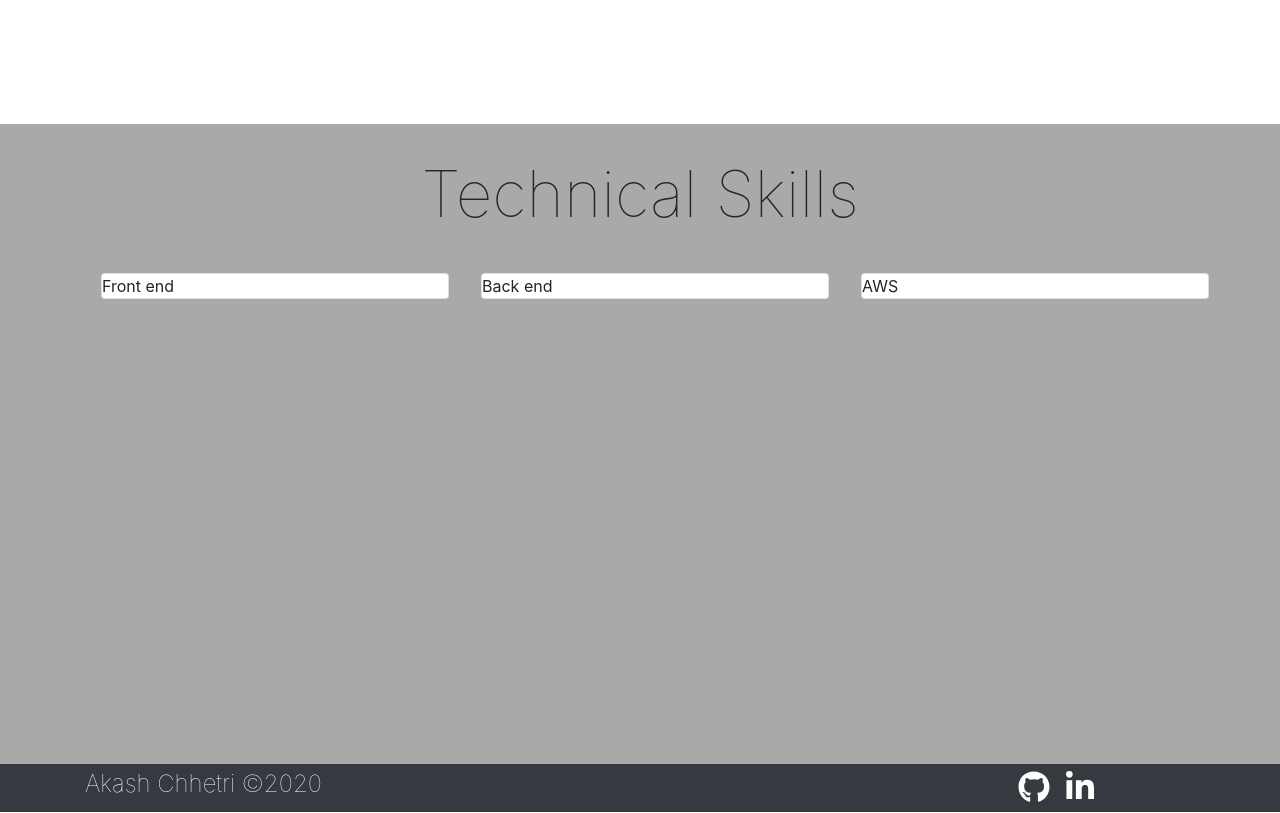
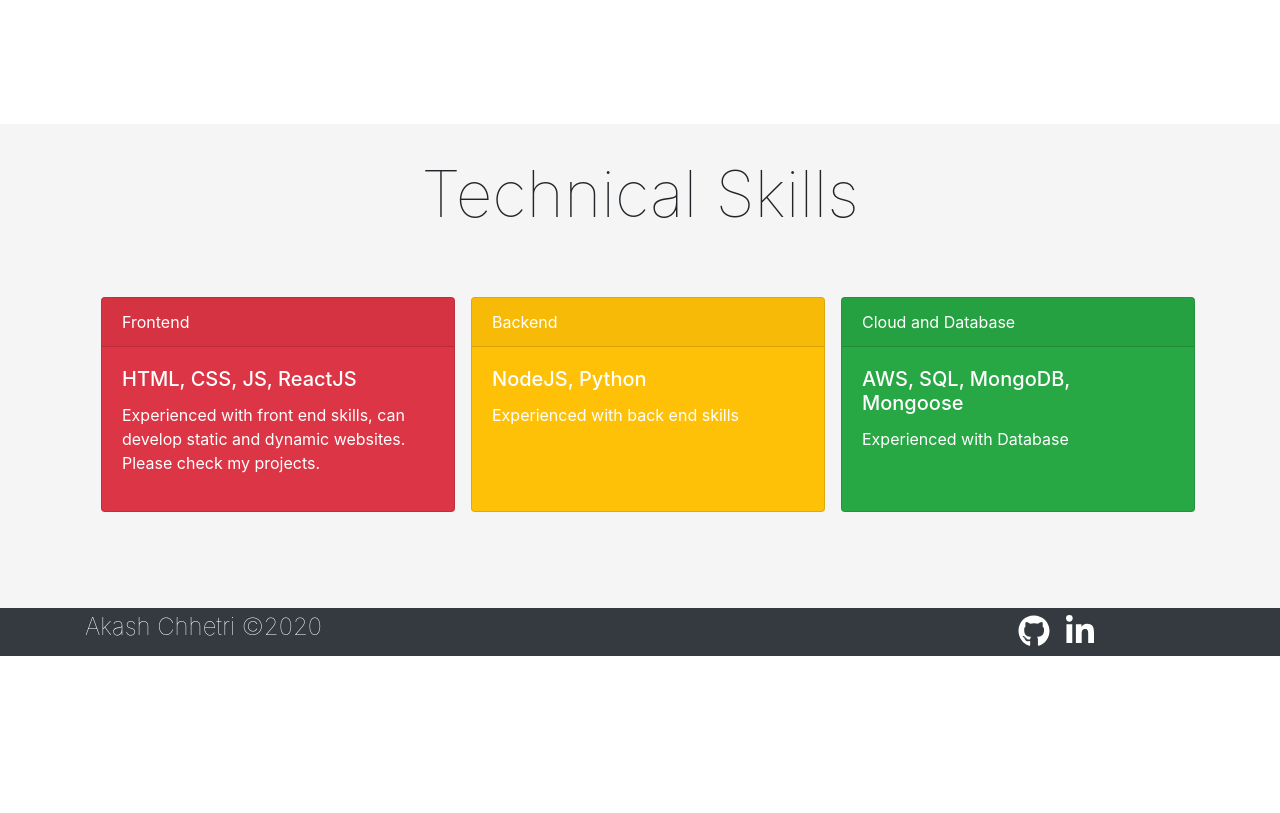
Before and after one commit to achhetr/portfolio, a React (Create React App) app: page / in a window 1280 px wide. Shown: the part 700-1513 px from the top of the page. After the commit the page ends 1357 px from the top, so only its background shows below. Built offline with nearby package versions, Linux system fonts and the light colour scheme.

Commit message:
technical skills added

```diff
--- a/src/components/HomePage/Techskills/Techskills.js
+++ b/src/components/HomePage/Techskills/Techskills.js
@@ -1,36 +1,96 @@
 import React from 'react';
+import { Row, Col, Container, Card, Button } from 'react-bootstrap';
 
 import techSkillsStyle from './techSkills.module.css';
-import { Row, Col, Card, Container } from 'react-bootstrap';
 
 const Techskills = () => {
 	return (
 		<div className={techSkillsStyle.Container}>
 			<h4 className={techSkillsStyle.Title}>Technical Skills</h4>
-			<Container>
-				<Row>
+			<Container className="mt-5">
+				<Row noGutters>
 					<Col sm={12} md={4} className={techSkillsStyle.CardFlip}>
 						<div className={techSkillsStyle.CardFront}>
-							<Card>Front end</Card>
+							<Card bg="danger" text="white">
+								<Card.Header>Frontend</Card.Header>
+								<Card.Body>
+									<Card.Title>
+										HTML, CSS, JS, ReactJS
+									</Card.Title>
+									<Card.Text>
+										Experienced with front end skills, can
+										develop static and dynamic websites.
+										Please check my projects.
+									</Card.Text>
+								</Card.Body>
+							</Card>
 						</div>
 						<div className={techSkillsStyle.CardBack}>
-							<Card>Front ka back</Card>
+							<Card bg="warning" text="white">
+								<Card.Header>Frontend</Card.Header>
+								<Card.Body>
+									<Card.Title>
+										HTML, CSS, JS, ReactJS
+									</Card.Title>
+									<Card.Text>
+										Experienced with front end skills, can
+										develop static and dynamic websites.
+										Please check my projects.
+									</Card.Text>
+								</Card.Body>
+							</Card>
 						</div>
 					</Col>
 					<Col sm={12} md={4} className={techSkillsStyle.CardFlip}>
 						<div className={techSkillsStyle.CardFront}>
-							<Card>Back end</Card>
+							<Card bg="warning" text="white">
+								<Card.Header>Backend</Card.Header>
+								<Card.Body>
+									<Card.Title>NodeJS, Python</Card.Title>
+									<Card.Text>
+										Experienced with back end skills
+									</Card.Text>
+								</Card.Body>
+							</Card>
 						</div>
 						<div className={techSkillsStyle.CardBack}>
-							<Card>Back ka back</Card>
+							<Card bg="success" text="white">
+								<Card.Header>Backend</Card.Header>
+								<Card.Body>
+									<Card.Title>NodeJS, Python</Card.Title>
+									<Card.Text>
+										Experienced with back end skills
+									</Card.Text>
+								</Card.Body>
+							</Card>
 						</div>
 					</Col>
 					<Col sm={12} md={4} className={techSkillsStyle.CardFlip}>
 						<div className={techSkillsStyle.CardFront}>
-							<Card>AWS</Card>
+							<Card bg="success" text="white">
+								<Card.Header>Cloud and Database</Card.Header>
+								<Card.Body>
+									<Card.Title>
+										AWS, SQL, MongoDB, Mongoose
+									</Card.Title>
+									<Card.Text>
+										Experienced with Database
+									</Card.Text>
+								</Card.Body>
+							</Card>
 						</div>
 						<div className={techSkillsStyle.CardBack}>
-							<Card>AWS ka back</Card>
+							<Card bg="danger" text="white">
+								<Card.Header>Cloud and Database</Card.Header>
+								<Card.Body>
+									<Card.Title>
+										AWS, SQL, MongoDB, Mongoose
+									</Card.Title>
+									<Card.Text>
+										Experienced with Database
+									</Card.Text>
+								</Card.Body>
+							</Card>
 						</div>
 					</Col>
 				</Row>
--- a/src/components/HomePage/Techskills/techSkills.module.css
+++ b/src/components/HomePage/Techskills/techSkills.module.css
@@ -1,7 +1,7 @@
 .Container {
-	height: 80vh;
 	width: 100vw;
-	background-color: darkgray;
+	padding-bottom: 6rem;
+	background-color: #f5f5f5;
 }
 
 .Title {
@@ -11,19 +11,24 @@
 	margin-top: 2rem;
 }
 
+.ImageContainer {
+	padding: 3rem;
+}
+
 .CardFlip > div {
+	--webkit-backface-visibility: hidden;
 	backface-visibility: hidden;
 	transition: transform 300ms;
 	transition-timing-function: linear;
 	width: 100%;
 	height: 100%;
-	padding: 2rem 1rem;
+	margin: 0.5rem;
+	padding: 0.5rem;
+	display: flex;
 }
 
 .CardFront {
 	transform: rotateY(0deg);
-	position: absolute;
-	top: 0;
 }
 
 .CardBack {
@@ -39,3 +44,19 @@
 .CardFlip:hover .CardBack {
 	transform: rotateY(0deg);
 }
+
+.CardFront > div {
+	width: 100%;
+	height: 100%;
+}
+
+.CardBack > div {
+	width: 100%;
+	height: 100%;
+}
+
+@media (max-width: 30rem) {
+	.Container {
+		padding-bottom: 2rem;
+	}
+}
```
